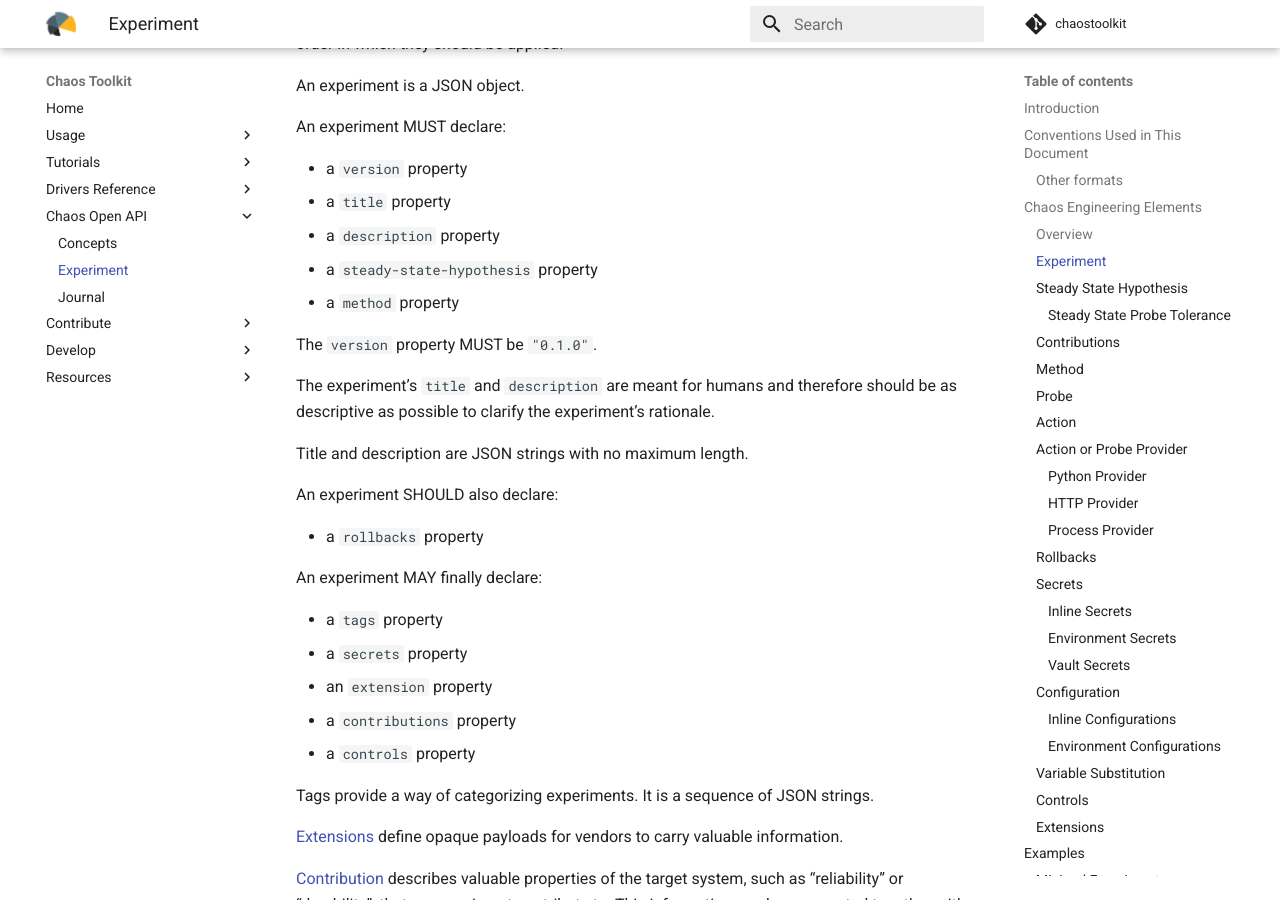
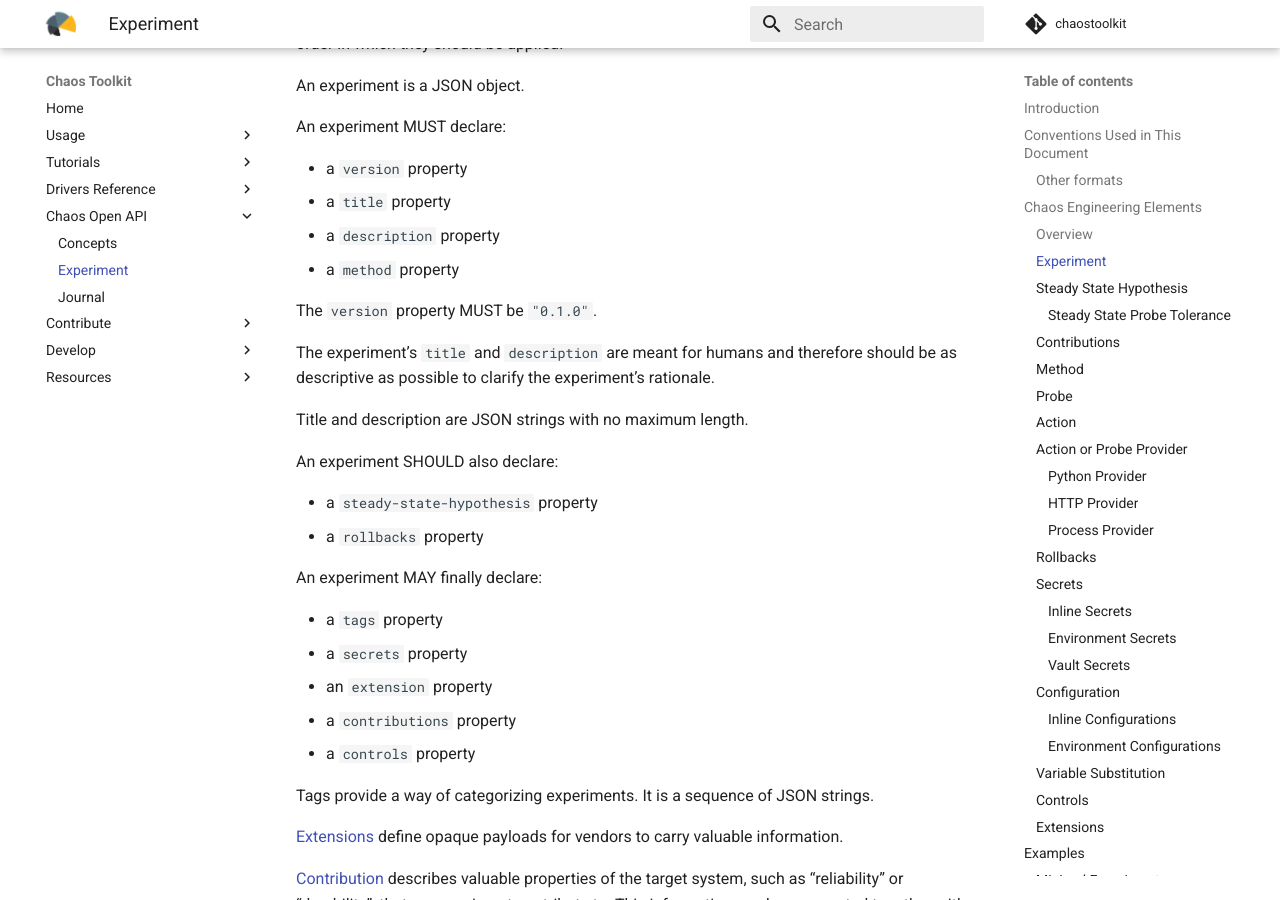
Before and after one commit to chaostoolkit/chaostoolkit-documentation, an MkDocs documentation site: the page built from sources/reference/api/experiment.md, in a window 1280 px wide and 900 px high, scrolled down 1566 px. Built offline with MkDocs 1.6.1 and Material for MkDocs 9.7.7, drawn with Linux system fonts in a browser that asks for light colours; comment, search, counter and statistics services are not loaded; part of the change alters nothing that is shown.

```diff
--- a/sources/reference/api/experiment.md
+++ b/sources/reference/api/experiment.md
@@ -87,7 +87,6 @@ An experiment MUST declare:
 * a `version` property
 * a `title` property
 * a `description` property
-* a `steady-state-hypothesis` property
 * a `method` property
 
 The `version` property MUST be `"0.1.0"`.
@@ -99,6 +98,7 @@ Title and description are JSON strings with no maximum length.
 
 An experiment SHOULD also declare:
 
+* a `steady-state-hypothesis` property
 * a `rollbacks` property
 
 An experiment MAY finally declare:
```
